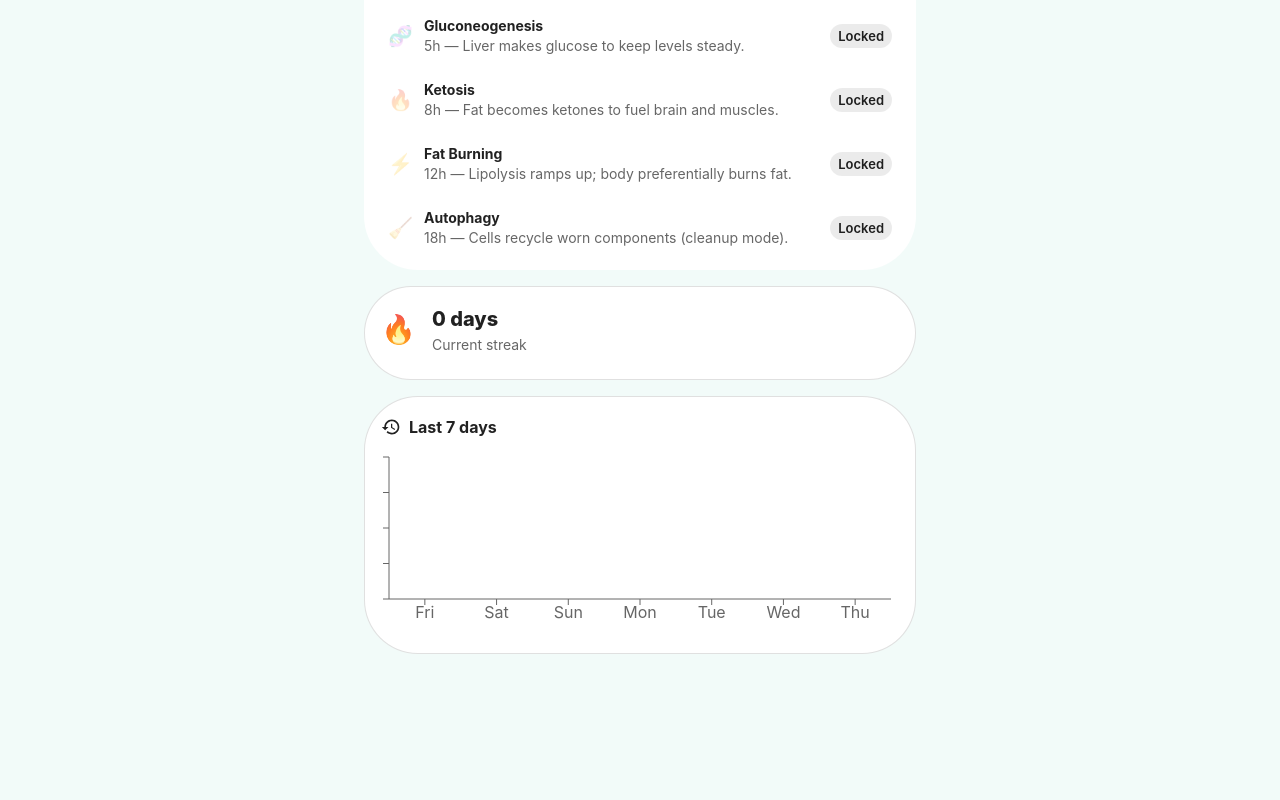
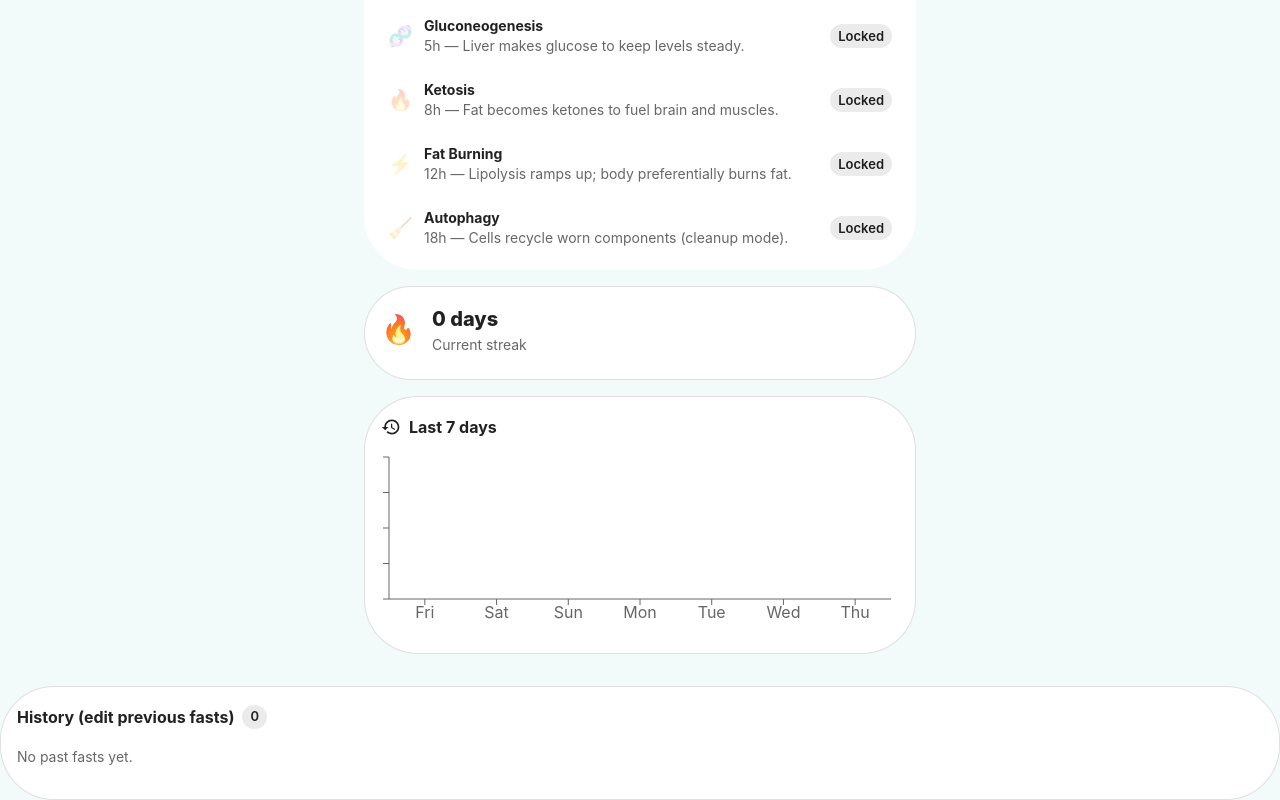
Before and after one commit to Pramod0308/fastflow, a React (Vite) app: page / in a window 1280 px wide. Shown: the part 557-1357 px from the top of the page. Before the commit the page ends 1227 px from the top, so only its background shows below. Built offline with nearby package versions, Linux system fonts and the light colour scheme.

Commit message:
Update App.tsx

```diff
--- a/src/App.tsx
+++ b/src/App.tsx
@@ -14,6 +14,7 @@ import TimerRing from './components/TimerRing';
 import PhaseList from './components/PhaseList';
 import HistoryBarChart from './components/HistoryBarChart';
 import StreakCard from './components/StreakCard';
+import PastFastsList from './components/PastFastsList';
 import { useStore } from './state/store';
 import dayjs from 'dayjs';
 import duration from 'dayjs/plugin/duration';
@@ -160,6 +161,12 @@ export default function App() {
         </Stack>
       </Container>
 
+      {/* Past fasts (editable) */}
+      <Box sx={{ mt: 2 }}>
+          <PastFastsList />
+      </Box>
+
+
       {/* Settings, Import, Edit Start dialogs (unchanged except in saveEdit) */}
       <Dialog open={openSettings} onClose={() => setOpenSettings(false)} fullWidth>
         <DialogTitle>Settings</DialogTitle>
```
